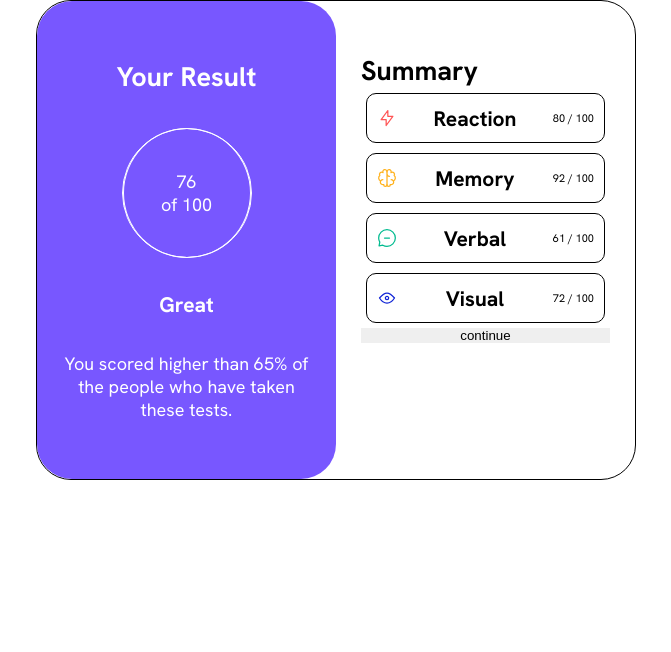
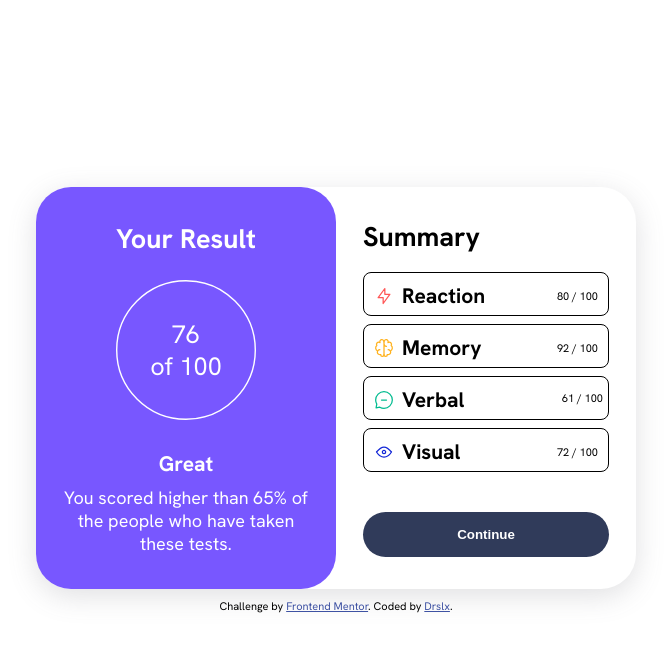
Before and after one commit to Drslx/result-summary-component, a plain HTML site: page src/views/index.html in a window 1280 px wide. Shown: the whole page, without its empty margins (304-975 px from the left). Drawn offline with Linux system fonts and the light colour scheme.

Commit message:
95% do layout/css feito

```diff
--- a/public/styles/index.css
+++ b/public/styles/index.css
@@ -1,8 +1,7 @@
 /* Import others CSS */
 @import url(layouts.css);
 
-/* Styles aplication */
-
+/* Regras CSS para Result */
 .result-card {
   border-radius: 35px;
   color: var(--white);
@@ -10,28 +9,39 @@
 }
 
 .result-score {
+  transform: scale(1.4);
   border: 1px solid;
   border-radius: 50%;
 }
 
-/*  */
-.summary-score {
-  border: 1px solid;
-  border-radius: 10px;
+.compliments {
+  margin-top: 25px;
 }
 
-.reaction h3{
-
+.reaction {
+  border: 1px solid;
 }
 
 .memory {
+  border: 1px solid;
 }
 
 .verbal {
+  border: 1px solid;
 }
 
 .visual {
+  border: 1px solid;
 }
 
 .btn {
+  width: 100%;
+  margin-top: 35px;
+  margin-bottom: 5px;
+  padding: 15px;
+  border-radius: 5em;
+  color: var(--white);
+  background-color: var(--dark-gray-blue);
+  font-weight: 700;
+  text-transform: capitalize;
 }
--- a/public/styles/layouts.css
+++ b/public/styles/layouts.css
@@ -37,6 +37,9 @@ html,
 body {
   height: 100vh;
   max-width: 1440px;
+  display: flex;
+  flex-direction: column;
+  justify-content: center;
   font-size: 18px;
   font-family: Hanken Grotesk;
   scroll-behavior: smooth;
@@ -44,20 +47,14 @@ body {
 
 /* Desktop layout */
 #app {
-  min-height: 60%;
+  min-height: 50%;
   max-width: 600px;
-  min-width: 450px;
-  /*
-  criar media a partir de 550px
-  */
   margin: 0 auto;
   display: flex;
-  justify-content: space-around;
-  border: 1px solid;
+  box-shadow: rgba(100, 100, 111, 0.2) 0px 7px 29px 0px;
   border-radius: 35px;
 }
 
-/* Result-Card layout */
 .result-card {
   width: 50%;
   padding: 25px;
@@ -68,9 +65,14 @@ body {
   text-align: center;
 }
 
+.result-title {
+  margin-bottom: 35px;
+}
+
 .result-score {
-  height: 130px;
-  width: 130px;
+  height: 100px;
+  width: 100px;
+  margin-bottom: 15px;
   display: flex;
   align-items: center;
   justify-content: center;
@@ -78,20 +80,47 @@ body {
 
 .summary-card {
   width: 50%;
-  margin-top: 27px;
-  padding: 25px;
+  padding: 1.5em;
   display: flex;
   flex-direction: column;
-  /* border: 1px solid; */
+  border-radius: 0 35px 35px 0;
 }
 
-.summary-score {
-  height: 50px;
-  margin: 5px;
-  padding: 10px;
+.summary-title {
+  margin-top: 5px;
+  margin-bottom: 10px;
+}
+
+.summary-score div {
+  height: 44px;
+  margin: 8px 0 5px 0;
+  padding: 5px;
   display: flex;
   align-items: center;
   justify-content: space-between;
+  gap: 8px;
+  border-radius: 8px;
 }
 
 /* Mobile layout */
+@media (max-width: 576px) {
+  #app {
+    min-height: fit-content;
+    max-width: 500px;
+    flex-direction: column;
+    align-items: center;
+    justify-content: center;
+    justify-items: center;
+  }
+
+  .result-card {
+    width: 70%;
+    padding: 20px;
+    position: relative;
+    top: 20px;
+  }
+
+  .summary-card {
+    width: 70%;
+  }
+}
--- a/src/views/index.html
+++ b/src/views/index.html
@@ -33,7 +33,7 @@
         <h2 class="result-title">Your Result</h2>
 
         <div class="result-score">
-          <span class="result-score">
+          <span class="score">
             76 <br />
             of 100
           </span>
@@ -49,67 +49,57 @@
       <div class="summary-card">
         <h2 class="summary-title">Summary</h2>
 
-        <div class="reaction summary-score">
+        <div class="summary-score">
+          <div class="reaction">
+            <div>
               <img src="/assets/images/icon-reaction.svg" alt="reaction" />
 
               <h3>Reaction</h3>
-
-          <span class="attribution">80 / 100</span>
             </div>
 
-        <div class="memory summary-score">
-          <img src="/assets/images/icon-memory.svg" alt="" />
-          <h3>Memory</h3>
-
-          <span class="attribution">92 / 100</span>
+            <div class="attribution">80 / 100</div>
           </div>
 
-        <div class="verbal summary-score">
+          <div class="memory">
+            <div>
+              <img src="/assets/images/icon-memory.svg" alt="" />
+
+              <h3>Memory</h3>
+            </div>
+
+            <div class="attribution">92 / 100</div>
+          </div>
+
+          <div class="verbal">
+            <div>
               <img src="/assets/images/icon-verbal.svg" alt="" />
 
               <h3>Verbal</h3>
+            </div>
 
             <span class="attribution">61 / 100</span>
           </div>
 
-        <div class="visual summary-score">
+          <div class="visual">
+            <div>
               <img src="/assets/images/icon-visual.svg" alt="" />
 
               <h3>Visual</h3>
-
-          <span class="attribution">72 / 100</span>
             </div>
 
-        <button class="btn">continue</button>
+            <div class="attribution">72 / 100</div>
           </div>
         </div>
 
-    <!--  Your Result
-  76
-  of 100
+        <button class="btn">Continue</button>
+      </div>
+    </div>
 
-  Great
-  You scored higher than 65% of the people who have taken these tests.
-
-  Summary
-
-  Reaction
-  80 / 100
-
-  Memory
-  92 / 100
-
-  Verbal
-  61 / 100
-
-  Visual
-  72 / 100
-
-  Continue
-
-  <div class="attribution">
-    Challenge by <a href="https://www.frontendmentor.io?ref=challenge" target="_blank">Frontend Mentor</a>.
-    Coded by <a href="#">Your Name Here</a>.
-  </div> -->
+    <div class="attribution" style="margin-top: 10px">
+      Challenge by
+      <a href="https://www.frontendmentor.io?ref=challenge" target="_blank"
+        >Frontend Mentor</a
+      >. Coded by <a href="#">Drslx</a>.
+    </div>
   </body>
 </html>
```
Lines whose indentation alone changed are shown as unchanged.
